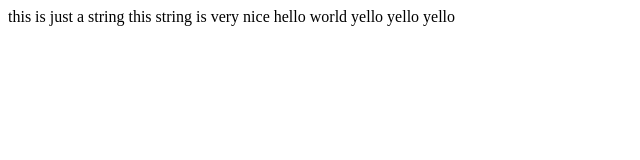
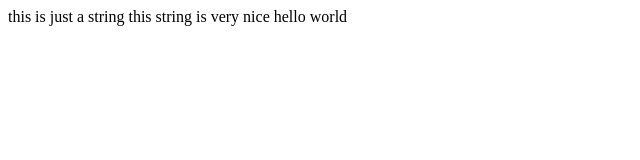
Before and after one commit to waqashsn/js_string_word_counter, a plain HTML site: page super.html in a window 1280 px wide. Shown: the whole page, without its empty margins (0-640 px from the left). Drawn offline with Linux system fonts and the light colour scheme.

Commit message:
Restored string to the almost very first version

```diff
--- a/super.html
+++ b/super.html
@@ -6,7 +6,7 @@
 
 
     <script>
-        let myString = "this is just a string this string is very nice hello world yello yello yello";
+        let myString = "this is just a string this string is very nice hello world ";
         let para = document.createElement("P");
         let text = document.createTextNode(myString);
         para.appendChild(text);
```
